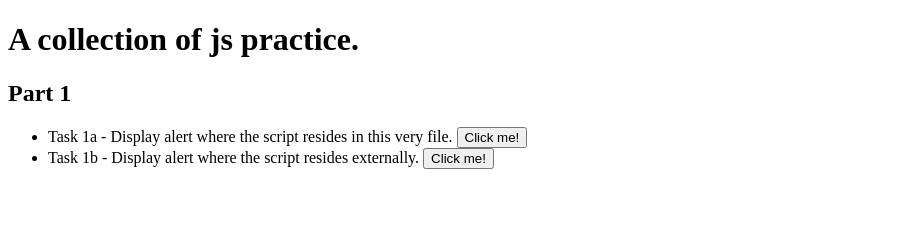
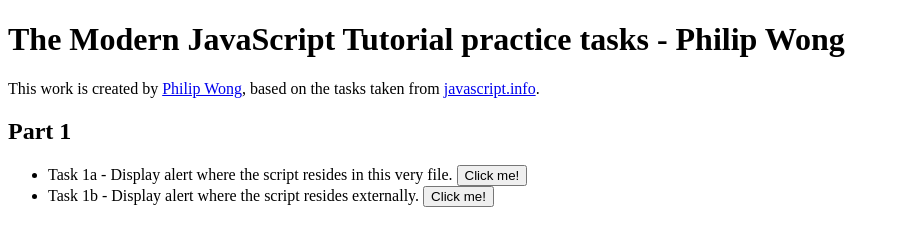
Before and after one commit to p2635/modern-js-tutorial, a plain HTML site: page index.html in a window 1280 px wide. Shown: the whole page, without its empty margins (0-900 px from the left). Drawn offline with Linux system fonts and the light colour scheme.

Commit message:
update site

```diff
--- a/index.html
+++ b/index.html
@@ -2,9 +2,11 @@
 <html>
 <head>
     <script src="scripts/alert.js"></script>
+    <title>The Modern JavaScript Tutorial practice tasks - Philip Wong</title>
 </head>
 <body>
-    <h1>A collection of js practice.</h1>
+    <h1>The Modern JavaScript Tutorial practice tasks - Philip Wong</h1>
+    <div>This work is created by <a href="https://github.com/p2635/modern-js-tutorial">Philip Wong</a>, based on the tasks taken from <a href="https://javascript.info">javascript.info</a>.</div>
     <h2>Part 1</h2>
     <ul>
         <li>Task 1a - Display alert where the script resides in this very file.
```
